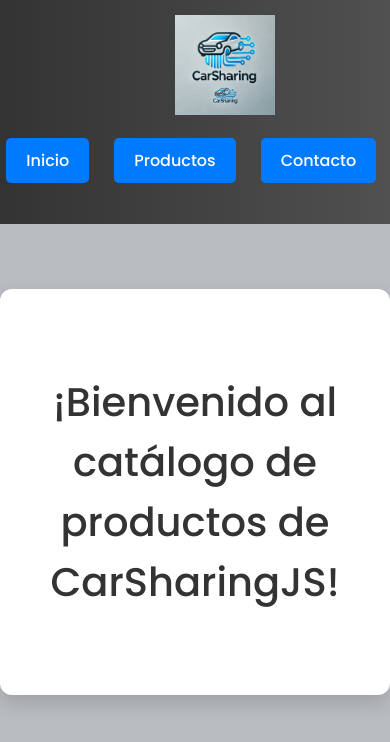
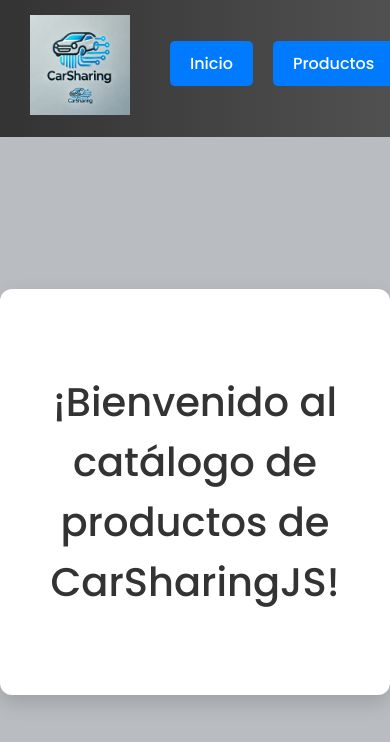
Before and after one commit to JaviSalazar31/CarSharingJS, a React (Vite) app: page / in a window 390 px wide. Shown: the top 742 px of the page. Built offline with nearby package versions, Linux system fonts and the light colour scheme.

Commit message:
Cambios adicionales CSS

```diff
--- a/src/App.css
+++ b/src/App.css
@@ -1,23 +1,42 @@
-/* src/App.css */
+/* Estilos generales */
+body {
+  font-family: 'Poppins', sans-serif;
+  background-color: #b9bcc0;
+  color: #333;
+}
 
-/* Estilos para la barra de navegación */
+/* Barra de navegación */
 .navbar {
   display: flex;
   justify-content: space-between;
   align-items: center;
-  background-color: #333;
-  padding: 10px 20px;
+  background: linear-gradient(90deg, #333, #555);
+  padding: 15px 30px;
   position: fixed;
   top: 0;
   width: 100%;
   z-index: 1000;
 }
 
+/* Logo */
 .logo img {
-  height: 100px; /* Aumenta el tamaño del logo */
-  width: auto;   /* Mantiene la proporción del logo */
+  height: 100px;
+  width: auto;
 }
 
+@media (max-width: 768px) {
+  .logo img {
+    height: 60px;
+  }
+}
+
+@media (max-width: 480px) {
+  .logo img {
+    height: 50px;
+  }
+}
+
+/* Enlaces de navegación */
 .nav-links {
   display: flex;
   list-style: none;
@@ -27,160 +46,64 @@
 .nav-links a {
   color: #fff;
   text-decoration: none;
-  font-size: 1rem;
+  font-size: 1.1rem;
+  padding: 0 20px;
+  transition: color 0.3s ease-in-out;
 }
 
-.cart-widget {
-  font-size: 1.5rem;
-  color: white; /* Asegúrate de que sea visible */
-  margin-right: 40px; /* Ajusta la posición si es necesario */
+.nav-links a:hover {
+  color: #00ccff;
+}
+
+.nav-link {
+  background: none;
+  color: white;
+  font-size: 1.1rem;
+  border: none;
   cursor: pointer;
 }
 
-/* Ajustes para dispositivos móviles */
-@media (max-width: 768px) {
-  .navbar {
-    flex-direction: column;
-    padding: 10px;
-  }
-
-  .nav-link {
-    margin-right: 10px; /* Aumenta el espacio entre los botones */
+.nav-link:hover {
+  color: #ffcc00;
 }
 
 @media (max-width: 480px) {
   .nav-link {
-      margin-right: 5px; /* Reduce el margen en pantallas más pequeñas */
-    }
-  }
-  .nav-link {
-    padding: 10px 15px; /* Tamaño del botón */
-    font-size: 16px; /* Tamaño de texto base */
-  }
-
-  @media (max-width: 480px) {
-    .nav-link {
-      padding: 8px 10px; /* Reducir tamaño del botón en pantallas móviles */
-      font-size: 14px; /* Tamaño de texto más pequeño */
+    padding: 8px 10px;
+    font-size: 14px;
   }
 }
 
-  .item-list-container {
-    padding: 30px;
+/* Carrito de compras */
+.cart-widget {
+  font-size: 1.5rem;
+  color: #1eff00;
+  margin-right: 30px;
+  cursor: pointer;
+  text-shadow: 2px 2px 4px rgba(0, 0, 0, 0.2);
+  transition: transform 0.3s ease;
 }
 
-  .logo img {
-    height: 80px; /* Tamaño para pantallas normales */
-    width: auto;
-  }
-
-  @media (max-width: 768px) {
-    .logo img {
-      height: 60px; /* Reducir el tamaño en pantallas de tabletas */
-    }
-  }
-
-  @media (max-width: 480px) {
-    .logo img {
-      height: 50px; /* Tamaño más pequeño para teléfonos */
-    }
-  }
-  .cart-widget i {
-    font-size: 24px; /* Tamaño base */
-    color: #ffcc00;
+.cart-widget i:hover {
+  transform: scale(1.2);
 }
 
 @media (max-width: 768px) {
   .cart-widget i {
-      font-size: 22px; /* Un poco más pequeño en tabletas */
+    font-size: 22px;
   }
 }
 
 @media (max-width: 480px) {
   .cart-widget i {
-      font-size: 20px; /* Tamaño más pequeño para teléfonos */
+    font-size: 20px;
+    margin-right: 10px;
+  }
 }
 
-    .cart-widget {
-      margin-right: 10px; /* Ajuste el margen en teléfonos */
-    }
-  }
-}
-/* src/App.css */
-
-/* Estilos para el contenedor de la lista de productos */
+/* Contenedor de la lista de productos */
 .item-list-container {
-  margin-top: 100px; /* Para compensar la altura de la barra de navegación fija */
-  padding: 40px 20px;
-  text-align: center;
-  max-width: 1200px;
-  margin-left: auto;
-  margin-right: auto;
-  background-color: #f9f9f9;
-  border-radius: 8px;
-  box-shadow: 0 4px 8px rgba(0, 0, 0, 0.1);
-}
-
-/* Ajustes de tipografía y tamaño */
-.item-list-container h2 {
-  font-size: 2rem;
-  color: #333;
-}
-
-.item-list-container {
-  margin-top: 120px; /* Ajusta para mayor separación del navbar */
-  padding: 50px 30px; /* Añade más espacio interior */
-  text-align: center;
-  background-color: #f9f9f9;
-  border-radius: 10px;
-  box-shadow: 0 6px 12px rgba(0, 0, 0, 0.1);
-}
-
-
-body {
-  font-family: 'Poppins', sans-serif;
-  background-color: #b9bcc0; /* Fondo claro */
-  color: #333; /* Color de texto más suave */
-}
-
-
-.navbar {
-  background: linear-gradient(90deg, #333, #555);
-  padding: 15px 30px;
-}
-
-.navbar a {
-  color: #fff;
-  font-size: 1.1rem;
-  padding: 0 15px;
-}
-
-.logo img {
-  height: 100px; /* Aumenta el tamaño del logo */
-  width: auto;   /* Mantiene la proporción del logo */
-}
-.nav-links a:hover {
-  color: #00ccff; /* Azul claro en lugar de amarillo */
-  transition: color 0.3s ease-in-out;
-}
-
-.nav-links a {
-  padding: 0 20px; /* Aumenta el espacio entre los enlaces */
-  font-size: 1.1rem; /* Tamaño de fuente ligeramente mayor */
-}
-
-.cart-widget i {
-  color: #1eff00; /* Color brillante para hacer destacar el carrito */
-  transition: transform 0.3s ease;
-  text-shadow: 2px 2px 4px rgba(0, 0, 0, 0.2);
-}
-
-.cart-widget i:hover {
-  transform: scale(1.2); /* Efecto de agrandamiento cuando se pasa el cursor */
-}
-
-.item-list-container {
-  margin-top: 140px; /* Ajusta la separación respecto a la barra de navegación */
+  margin-top: 140px;
   padding: 50px;
   text-align: center;
   background-color: #ffffff;
@@ -195,10 +118,8 @@
   font-size: 2.5rem;
   color: #333;
 }
-.cart-widget i {
-  color: #1eff00; /* Amarillo brillante para destacar el carrito */
-}
 
+/* Botones generales */
 button {
   background-color: #007bff;
   color: white;
@@ -212,26 +133,3 @@
 button:hover {
   background-color: #0056b3;
 }
-
-.nav-links {
-  display: flex;
-  list-style: none;
-  gap: 20px;
-}
-
-.nav-link {
-  background: none; /* Elimina el fondo por defecto de los botones */
-  padding: 0; /* Elimina el padding extra */
-  color: white;
-  font-size: 1.1rem;
-  border: none;
-  cursor: pointer;
-}
-
-.nav-link:hover {
-  color: #ffcc00; /* Efecto hover similar al anterior */
-}
-
-.cart-widget {
-  margin-right: 30px;
-}
```
Lines whose indentation alone changed are shown as unchanged.
